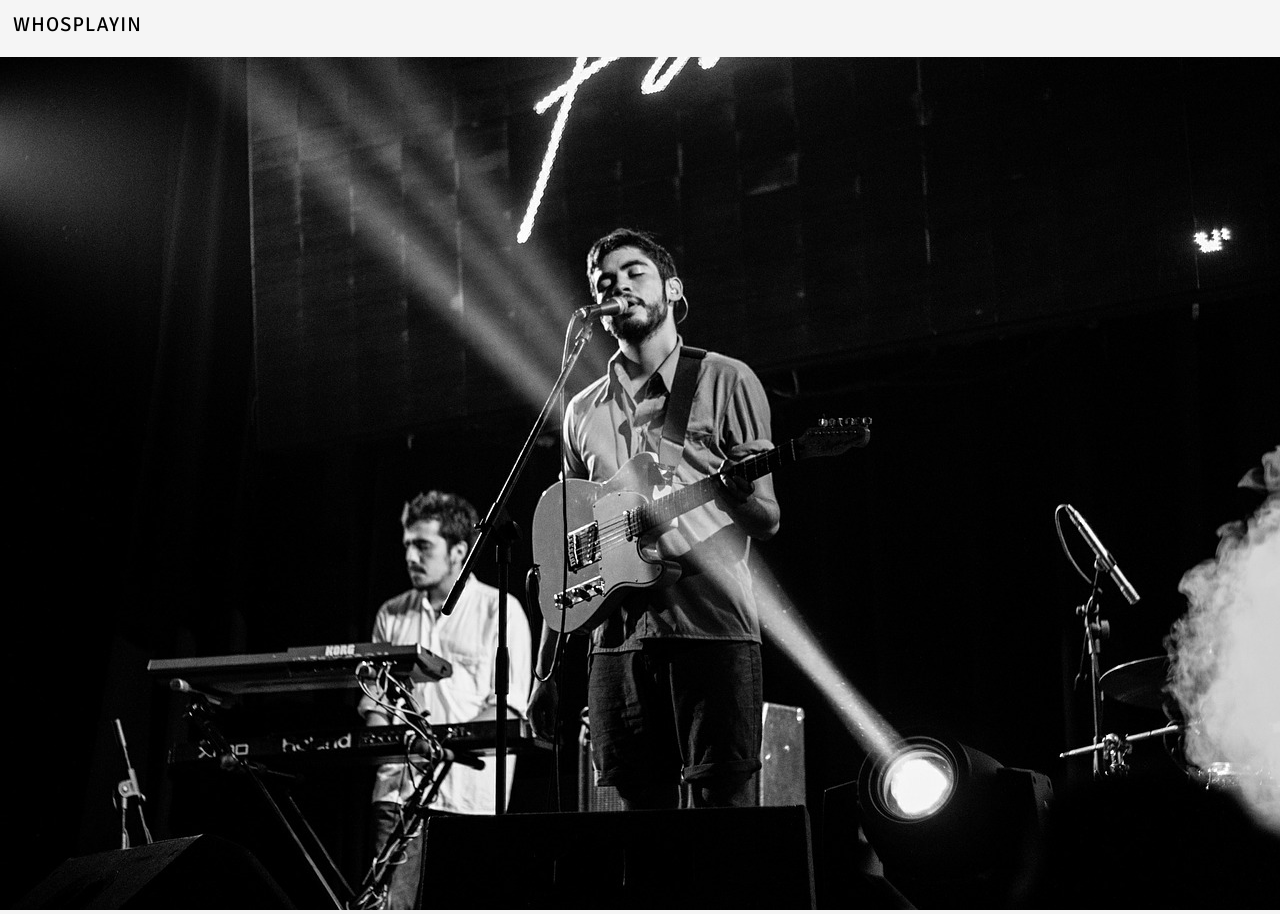
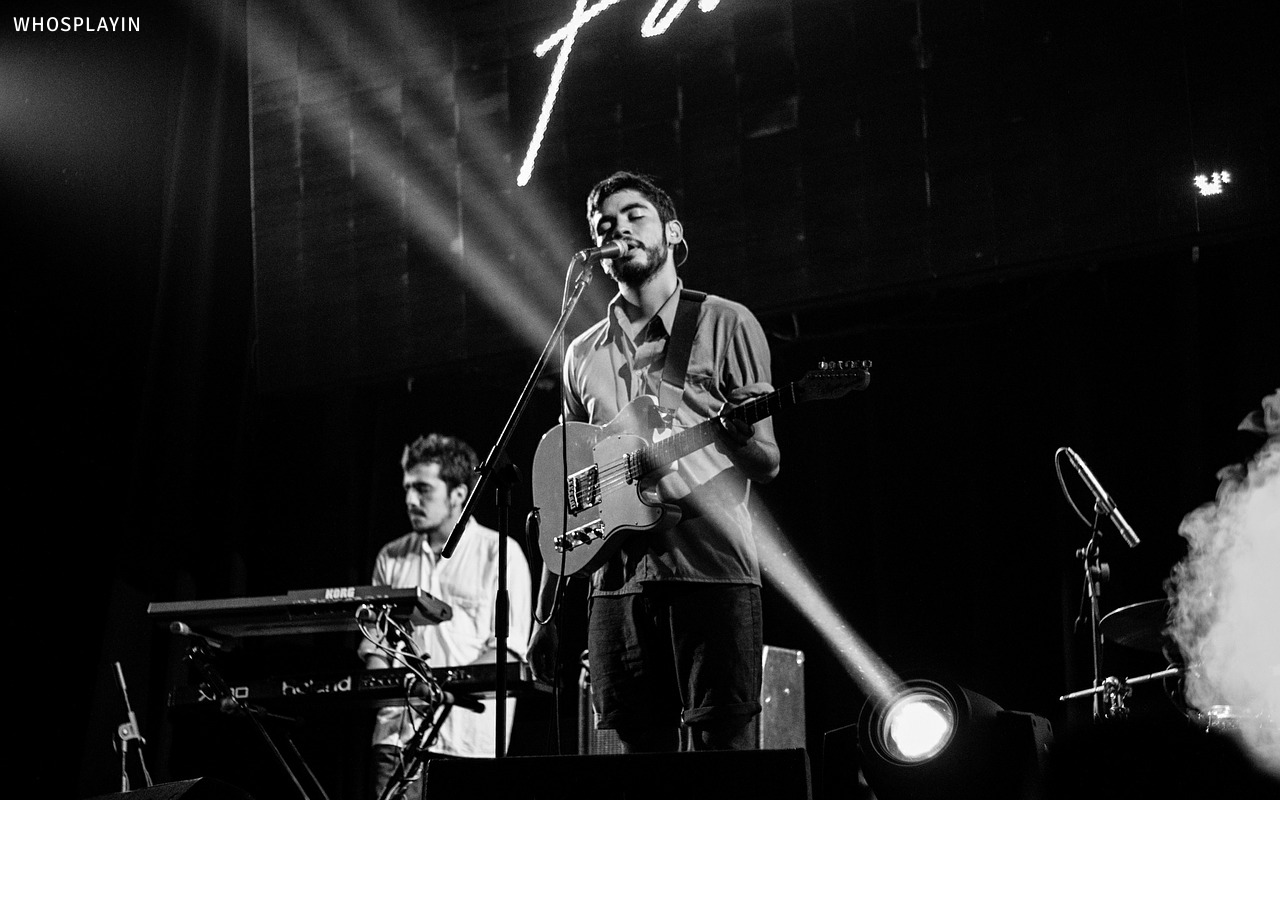
Before and after one commit to bekahwhittle/WhosplayinProject, a plain HTML site: page sign-in.html in a window 1280 px wide. After the commit the page ends 800 px from the top, so only its background shows below. Drawn offline with Linux system fonts and the light colour scheme.

Commit message:
sign-in background image displaying

```diff
--- a/sign-in.html
+++ b/sign-in.html
@@ -2,18 +2,16 @@
 <html>
   <head>
     <meta charset="utf-8">
-    <link rel="stylesheet" href="/styles/sign-in.css">
+    <link rel="stylesheet" href="styles/sign-in.css">
     <link href="https://fonts.googleapis.com/css?family=Open+Sans|Signika" rel="stylesheet">
     <link href="https://fonts.googleapis.com/css?family=Raleway:100,300,400,400i" rel="stylesheet">
     <title>Sign-In</title>
   </head>
   <body>
+
     <div class="logo">
       <p>WHOSPLAYIN</p>
     </div>
-    <div class="img-container">
-      <img src="images/leadsinger.jpg" alt="leadsinger">
-    </div>
-
+    <div class="gradient-container"></div>
   </body>
 </html>
--- a/styles/sign-in.css
+++ b/styles/sign-in.css
@@ -1,21 +1,18 @@
-*{
-  background-color: #f5f5f5;
-}
-body {
-  margin: 0;
-}
-.img-container {
-  padding:
-  background-image: url('../images/leadsinger.jpg');
-  background-size: cover;
-  width: 100%;
-
+html {
+  background: url('../images/leadsinger.jpg');
 }
 .logo {
-  padding-left: 13px;
+  padding-left: 5px;
   margin-top: -8px;
   letter-spacing: 1.2px;
   font-family: 'Signika';
   font-weight: 200;
   font-size: 20px;
+  color: #FFFFFF;
 }
+.gradient-container {
+  margin: auto;
+  height: 300px;
+  width: 300px;
+  color: #FF0000;
+}
```
